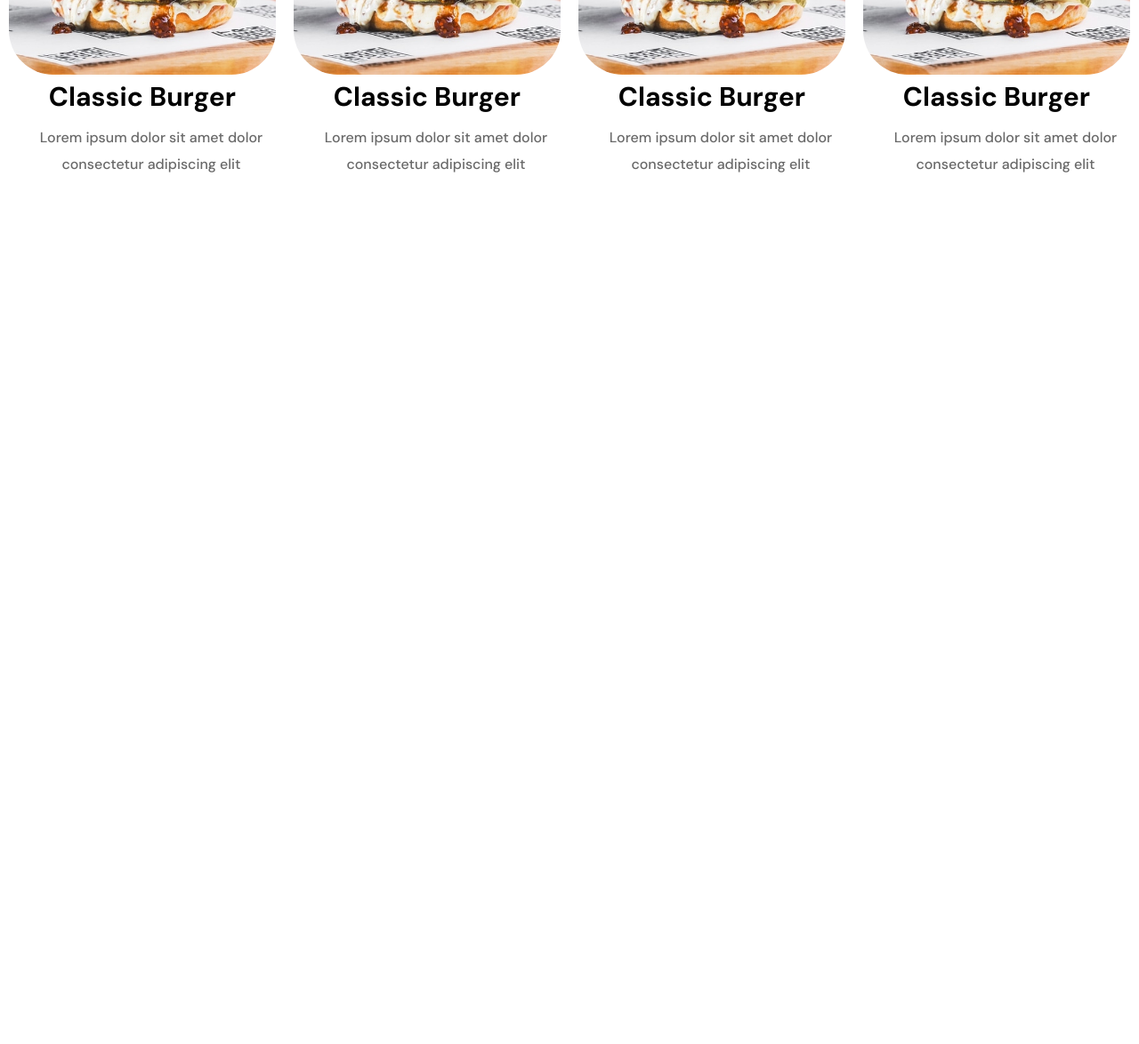
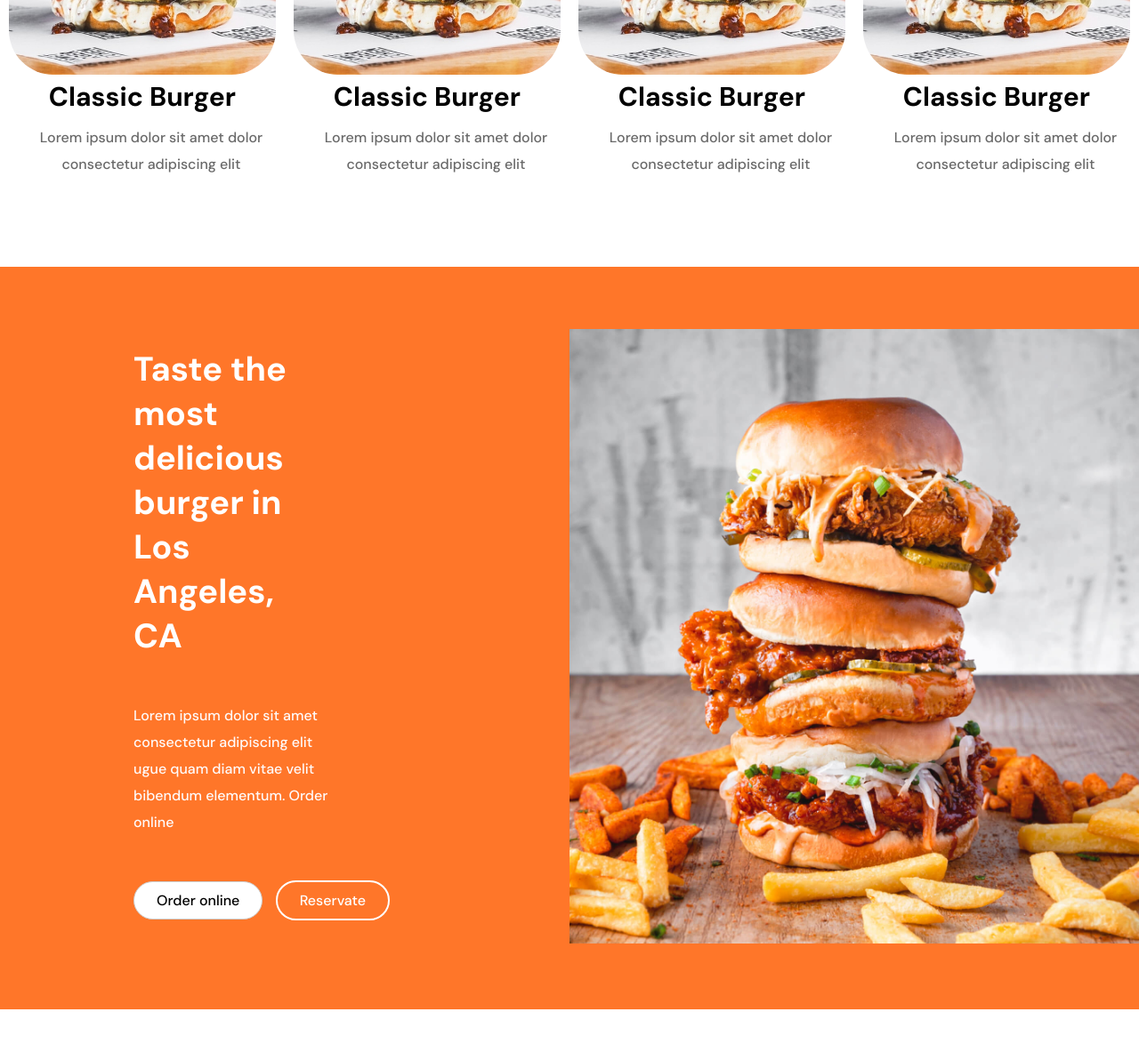
Before and after one commit to azhar-uddin-rahad/atri-apps, a plain HTML site: page index.html in a window 1280 px wide. Shown: the part 3326-4500 px from the top of the page at 89% size. Before the commit the page ends 3626 px from the top, so only its background shows below. Drawn offline with Linux system fonts and the light colour scheme.

Commit message:
taste section  end

```diff
--- a/css/style.css
+++ b/css/style.css
@@ -371,6 +371,58 @@ a{
 /* browseMenu 2 end  */
 
 /* Taste start  */
+.teateWraper {
+    display: flex;
+    align-items: center;
+    background: var(--main-color);
 
+}
+.tasteLeft {
+width: 50%;
+padding-top: 90px;
+padding-bottom: 100px;
+padding-left: 150px;
+box-sizing: border-box;
+}
+.tasteLeft h2{
+    font-weight: 700;
+    font-size: 38px;
+    padding-right: 280px;
+    line-height: 50px;
+    margin-bottom: 50px;
+    color: #ffffff;
+    max-width: 80%;
+}
+.tasteLeft p{
+    font-weight: 500;
+    font-size: 16px;
+    line-height: 30px;
+    padding-right: 250px;
+    color: #fffafa;
+    max-width: 80%;
+}
+.tasteBtn{
+    margin-top: 50px;
+}
+.btn4{
+    color: #fff;
+    background-color: #FF7629;
+    padding-top: 10px;
+    padding-left: 25px;
+    padding-bottom: 10px;
+    padding-right: 25px;
+    font-size: 16px;
+    border-radius: 50px;
+    outline: none;
+    font-weight: 500;
+    text-align: center;
+    border: 2px solid #ffffff;
+}
+.tasteRight  {
+width: 50%;
+}
+.tasteRight img {
+width: 100%;
+}
 
 /* taste end */
--- a/index.html
+++ b/index.html
@@ -408,13 +408,25 @@
     </section>
     <!-- browse menu section 2 end  -->
     <!-- Taste  section start  -->
-    <section class="taste">
+    <section class="taste mb-100">
+     <div class="teateWraper">
         <div class="tasteLeft">
+            <h2>Taste the most delicious burger in Los Angeles, CA</h2>
+            <p>Lorem ipsum dolor sit amet consectetur adipiscing elit ugue quam diam vitae velit bibendum elementum. Order online</p>
+            <div class="tasteBtn">
+                <button class="btn2 mr-10">Order online</button>
+                <button class="btn4">Reservate</button>
+            </div>
 
         </div>
-        <div class="testRight">
+        <div class="tasteRight">
+            <picture>
+                <img src="images/taste.jpeg" alt="">
+            </picture>
 
         </div>
+
+     </div>
 
     </section>
     <!-- Taste  section end -->
```
Also changed, not shown: images/taste.jpeg (renamed from images/616da2c364b456b93fb50d6d_cta-restaurante-x-template.jpeg).
